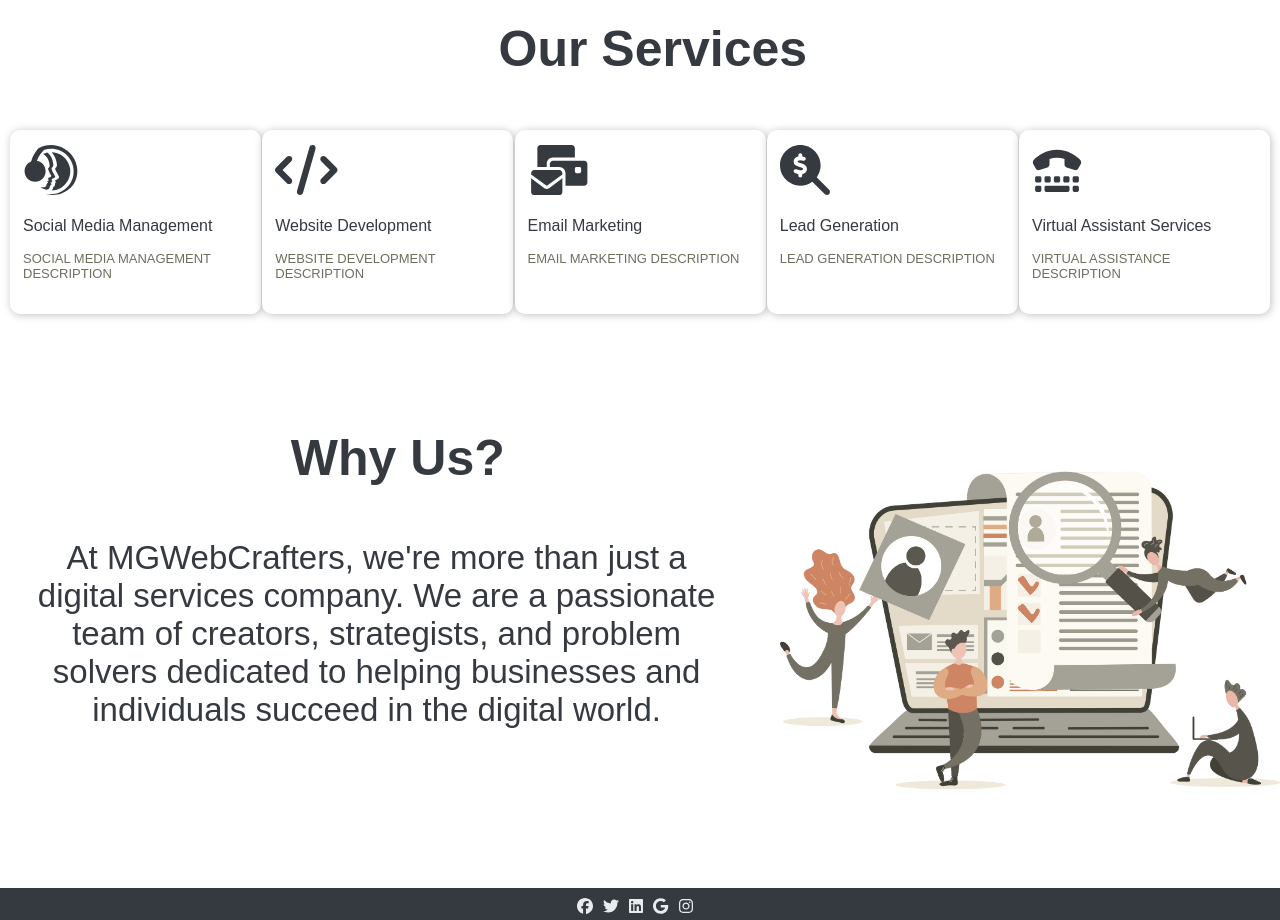
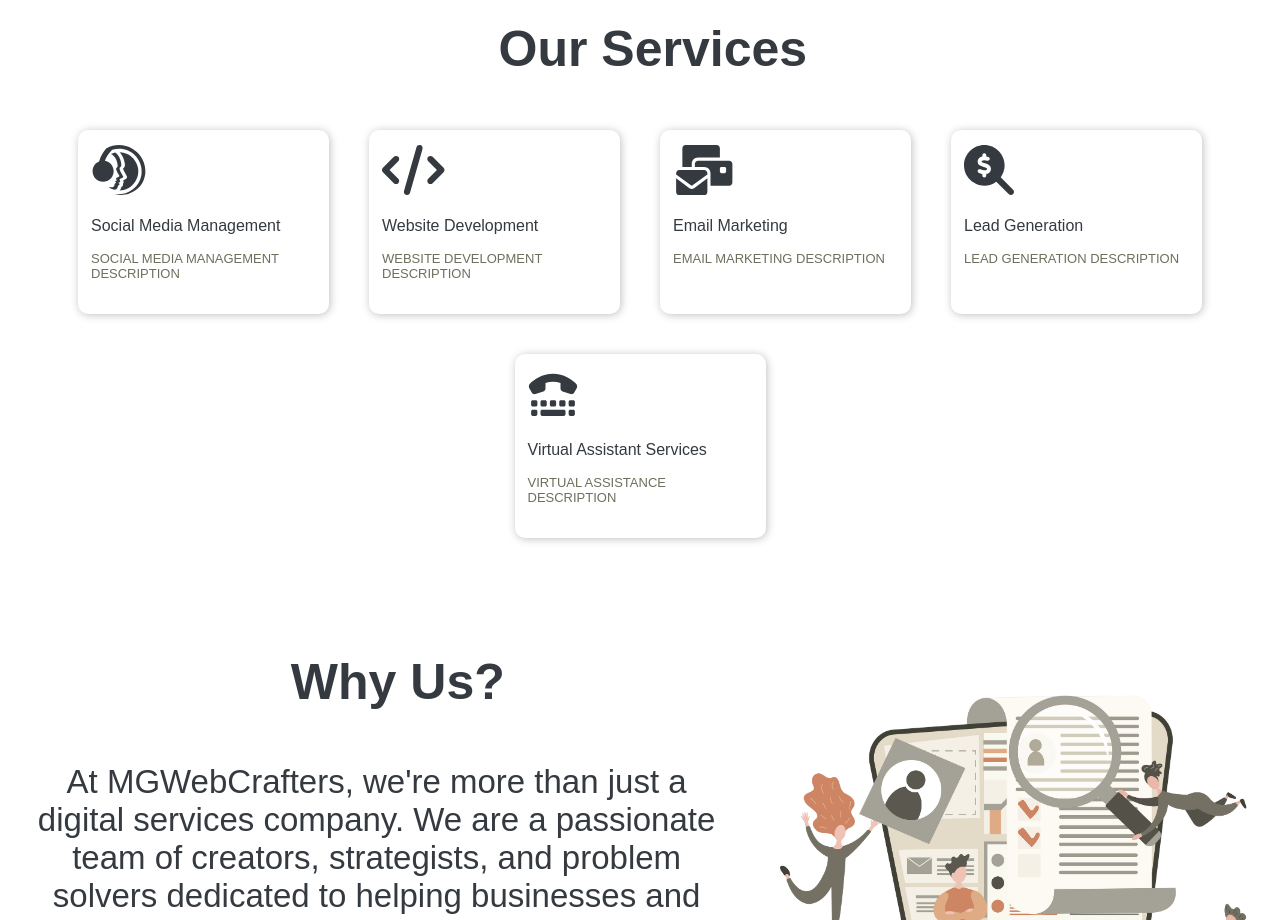
Before and after one commit to mikorecare/mg-web-crafters-landing-page, a React (Vite) app: page / in a window 1280 px wide. Shown: the part 820-1740 px from the top of the page. Built offline with nearby package versions, Linux system fonts and the light colour scheme; a web font is replaced by a local one.

Commit message:
FEAT: Updated ul css

```diff
--- a/src/styles/home-content.css
+++ b/src/styles/home-content.css
@@ -110,25 +110,16 @@
 }
 .our-services ul{
     padding:10px;
-    justify-content: space-between;
-    /* margin: none;
-    flex-direction: row; */
     display: flex;
+    justify-content: center;
+    flex-wrap: wrap;
+    gap: 40px;
 }
 
 .our-services li{
     cursor: pointer;
     background-color: #f8f9fa;
-    /* display: inline-block; */
     list-style: none;
-    /* margin-right: 2%;
-    margin-left:2%;
-    padding: 1%;;
-    border-radius: 10px;
-    box-shadow: 1px 2px 2px 1px;
-    height:200px;
-    width: 200px; */
-
     flex-basis: 225px;
     box-shadow: 1px 1px 8px rgba(0, 0, 0, 0.25);
     border-radius: 10px;
```
